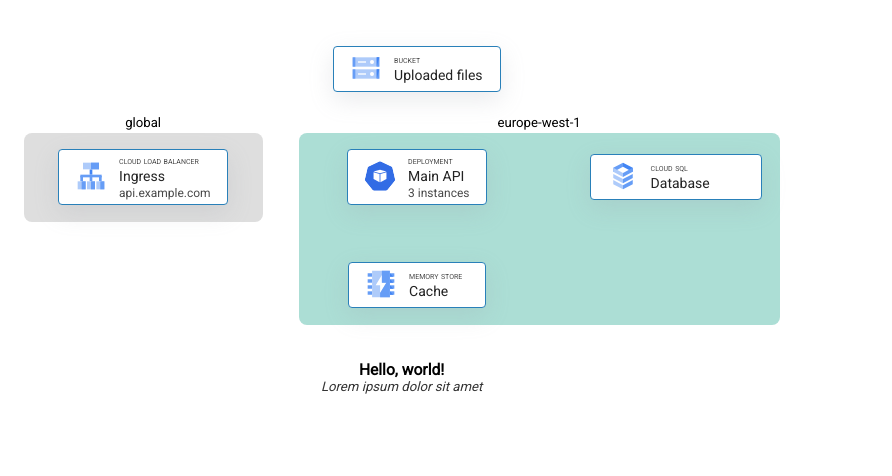
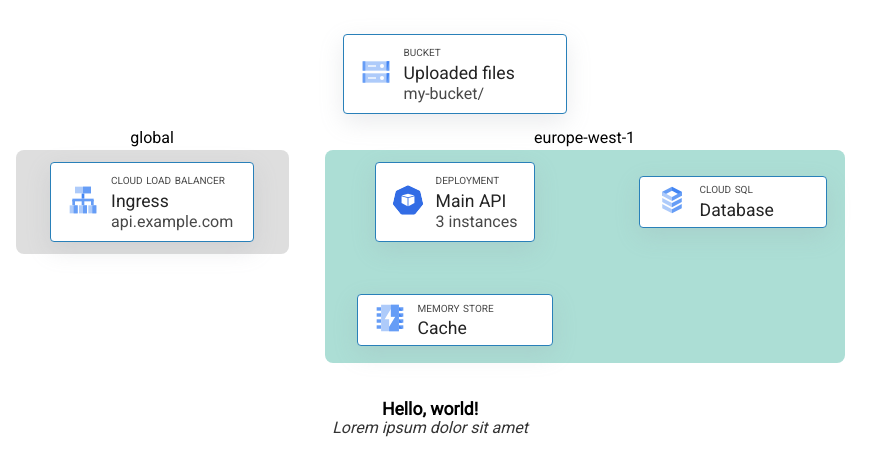
Before and after one commit to apognu/diagascode, a website with bundled scripts: page examples/index.html in a window 1280 px wide. Shown: the whole page, without its empty margins (0-892 px from the left). Built offline with nearby package versions, Linux system fonts and the light colour scheme; what @jsplumb/browser-ui would draw is missing.

Commit message:
Better handling of styles.

```diff
--- a/examples/diagram.ts
+++ b/examples/diagram.ts
@@ -58,6 +58,7 @@
         icon: "cloud_storage.svg",
         function: "bucket",
         title: "Uploaded files",
+        subtitle: "my-bucket/",
       },
       [lb],
     ),
--- a/examples/style.css
+++ b/examples/style.css
@@ -19,7 +19,7 @@
 }
 
 .box .title {
-  font-size: 14px;
+  font-size: 1.1rem;
   font-weight: 400;
   color: #232323;
 }
@@ -31,13 +31,13 @@
 
 .box .function {
   margin-bottom: 2px;
-  font-size: 10px;
+  font-size: 0.9rem;
   font-variant: small-caps;
 }
 
 .box .subtitle {
   margin-top: 2px;
-  font-size: 12px;
+  font-size: 1rem;
 }
 
 .simple-icon {
@@ -64,5 +64,4 @@
 
 .simple-icon .title {
   margin: 0;
-  font-size: 12px;
 }
--- a/package.json
+++ b/package.json
@@ -29,12 +29,14 @@
   "author": "Antoine POPINEAU",
   "license": "MIT",
   "dependencies": {
-    "@jsplumb/browser-ui": "^6.2.9"
+    "@jsplumb/browser-ui": "^6.2.9",
+    "normalize.css": "^8.0.1"
   },
   "devDependencies": {
     "@types/jquery": "^3.5.16",
     "prettier": "^3.0.0",
     "puppeteer": "^20.7.4",
+    "sass": "^1.63.6",
     "ts-node": "^10.9.1",
     "tslint": "^6.1.3",
     "typescript": "^5.1.6",
--- a/src/canvas.ts
+++ b/src/canvas.ts
@@ -173,6 +173,8 @@
     });
 
     this.setTitles(maxRow, maxCol);
+
+    this.instance.repaintEverything();
   }
 
   private setTitles(maxRow: number, maxCol: number) {
--- /dev/null
+++ b/src/diagascode.scss
@@ -0,0 +1,67 @@
+@import "normalize.css";
+
+body {
+  font-family: Roboto, sans-serif;
+}
+
+.dac-area {
+  display: inline-grid;
+  grid-auto-columns: max-content;
+  align-items: center;
+  justify-items: center;
+
+  .dac-zone {
+    z-index: 5;
+    background: #dfdfdf;
+    border-radius: 8px;
+    text-align: center;
+
+    .dac-zone-title {
+      font-size: 1.0rem;
+      position: relative;
+      bottom: 1.3em;
+    }
+  }
+
+  .dac-node {
+    z-index: 20;
+
+    * {
+      pointer-events: none;
+    }
+  }
+
+  #dac-titles {
+    p {
+      margin: 0;
+      text-align: center;
+    }
+
+    #dac-titles p {
+      margin: 0;
+    }
+
+    #dac-title {
+      font-size: 1.1rem;
+      font-weight: 600;
+    }
+
+    #dac-subtitle {
+      font-size: 1rem;
+      font-style: italic;
+      color: #343434;
+    }
+  }
+
+  .jtk-connector {
+    z-index: 10;
+  }
+
+  .jtk-endpoint {
+    z-index: 10;
+  }
+}
+
+.dac-template {
+  display: none !important;
+}
--- a/src/lib.ts
+++ b/src/lib.ts
@@ -1,4 +1,4 @@
-import "./diagascode.css";
+import "./diagascode.scss";
 
 export { Canvas } from "./canvas";
 export { Node } from "./node";
```
Also changed, not shown: src/diagascode.css (deleted), 1 other file.
